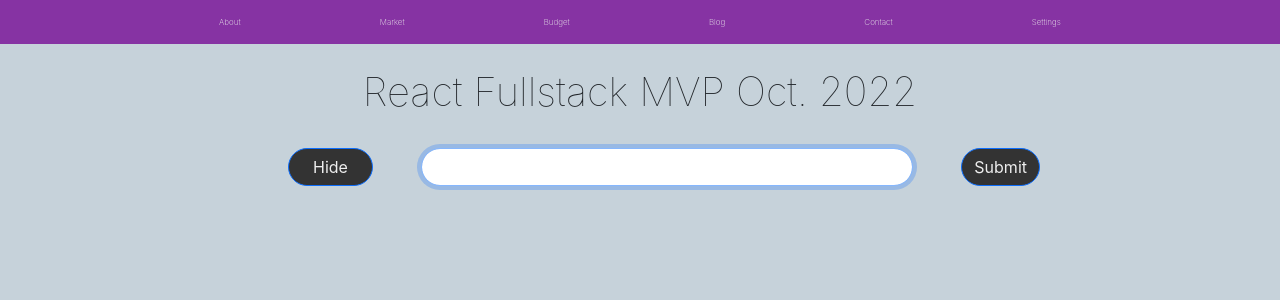
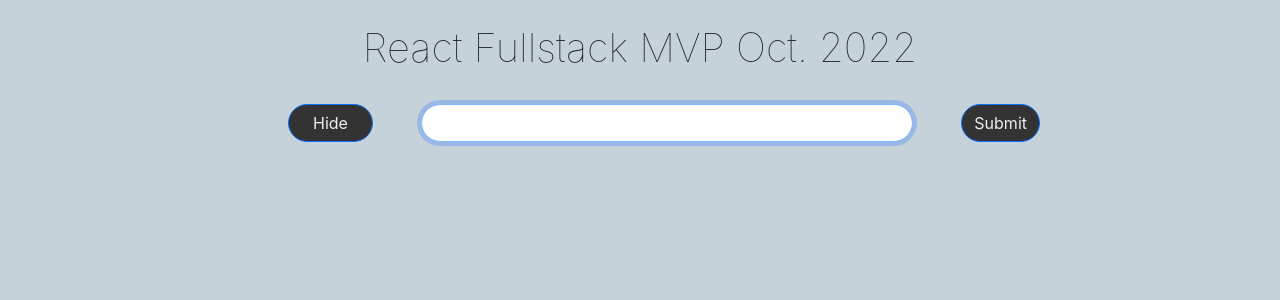
Before and after one commit to Blackflame6/Todolist, a React (Create React App) app in the folder client/: page / in a window 1280 px wide. Shown: the top 300 px of the page. Built offline with nearby package versions, Linux system fonts and the light colour scheme; no server answers.

Commit message:
removed navbar

```diff
--- a/client/src/components/input.js
+++ b/client/src/components/input.js
@@ -1,6 +1,6 @@
 import React, { Fragment } from "react";
 // import axios from "axios"
-import NavBar from "./navbar";
+// import NavBar from "./navbar";
 
 const Input = ({ description, setDescription, hideTheTodos }) => {
   const url = "http://localhost:5700/fstodos/";
@@ -27,7 +27,7 @@ const Input = ({ description, setDescription, hideTheTodos }) => {
   }
   return (
     <Fragment>
-       <NavBar />
+       {/* <NavBar /> */}
     <h1 className="header-note text-center my-4">
         React Fullstack MVP Oct. 2022
       </h1>
```
